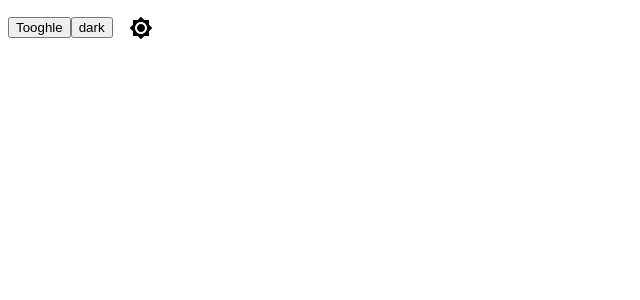
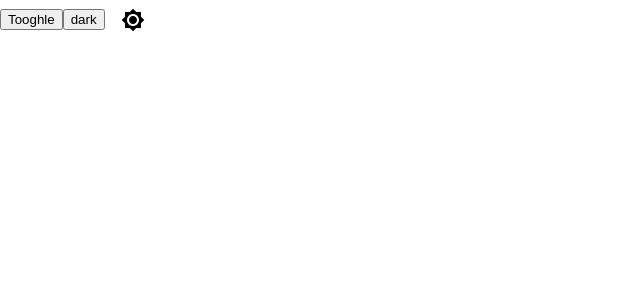
Before and after one commit to behzad-ahmadi/todo, a Next.js app: page / in a window 1280 px wide. Shown: the top 300 px of the page, without its empty margins (0-640 px from the left). Built offline with nearby package versions, Linux system fonts and the light colour scheme.

Commit message:
refactor global css

```diff
--- a/assets/styles/globals.css
+++ b/assets/styles/globals.css
@@ -1,9 +1,5 @@
 body {
-  color: rgb(var(--foreground-rgb));
-  background: linear-gradient(
-      to bottom,
-      transparent,
-      rgb(var(--background-end-rgb))
-    )
-    rgb(var(--background-start-rgb));
+  margin: 0px;
+  padding: 0px;
+  box-sizing: border-box;
 }
```
